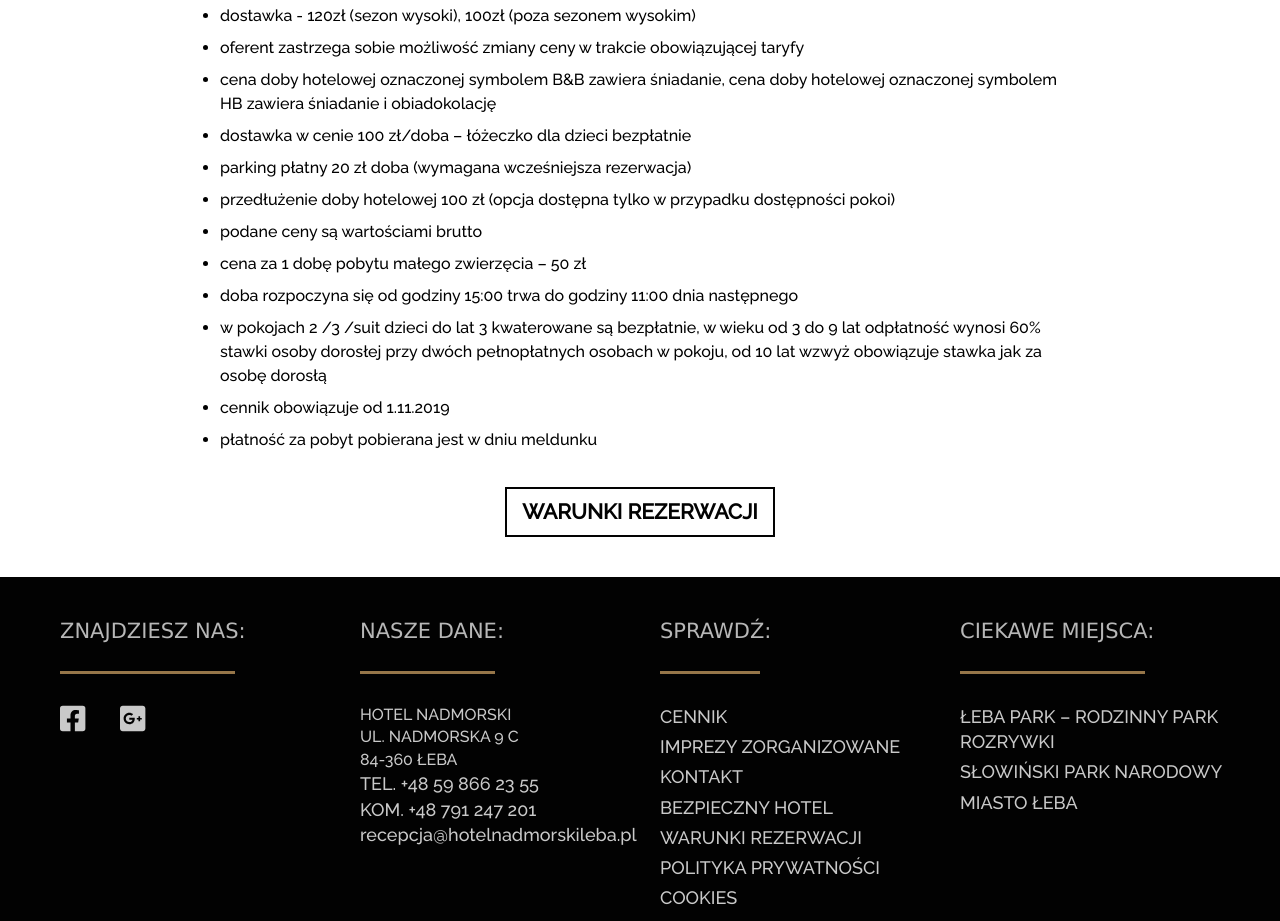
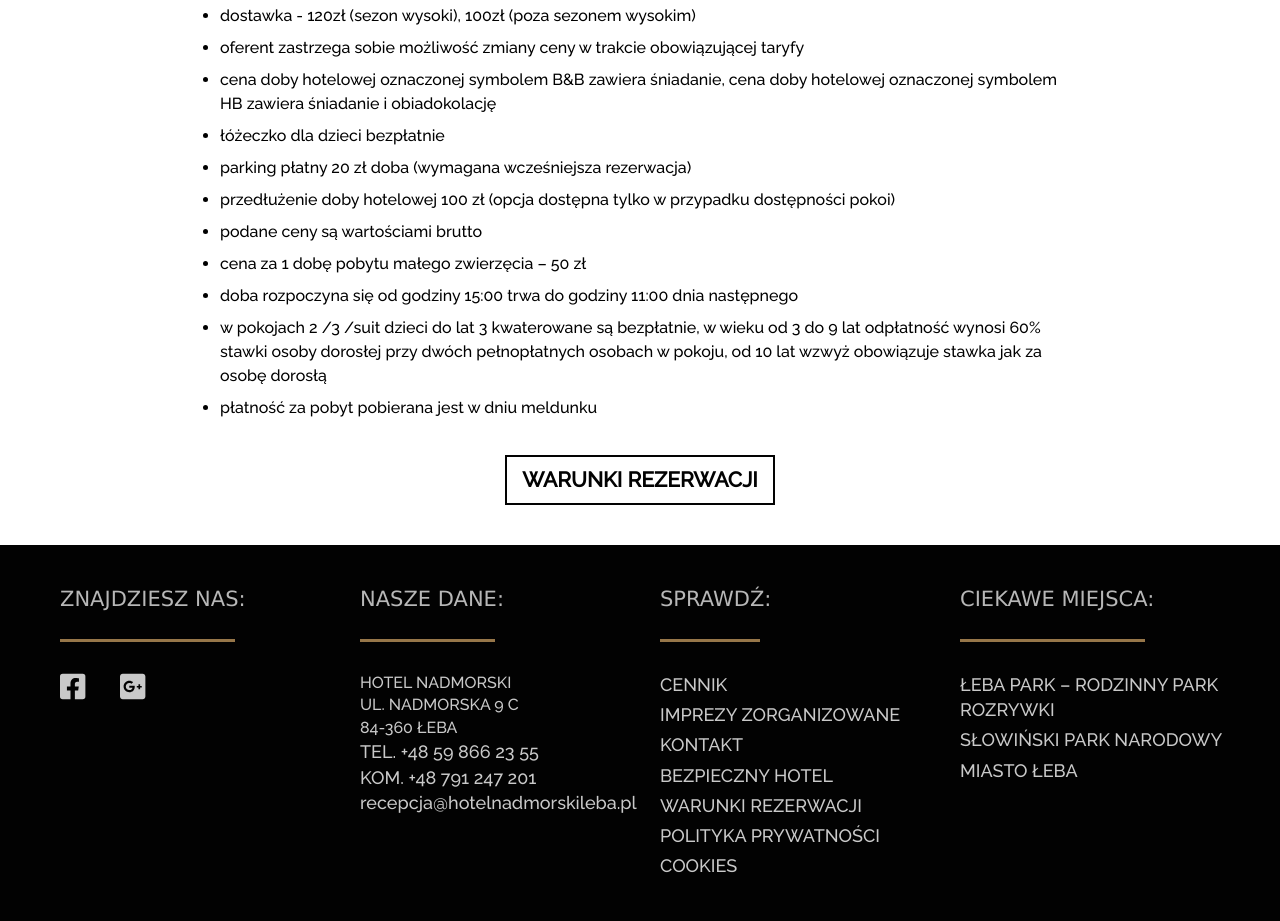
Before and after one commit to marcinstenka/hotelnadmorskileba, a React (Create React App) app: page /cennik in a window 1280 px wide. Shown: the part 820-1741 px from the top of the page. Built offline with nearby package versions, Linux system fonts and the light colour scheme.

Commit message:
1.2.5 - pricelist update v6

```diff
--- a/public/assets/locales/pl/translation.json
+++ b/public/assets/locales/pl/translation.json
@@ -129,16 +129,15 @@
   "priceList-text4": "dostawka - 120zł (sezon wysoki), 100zł (poza sezonem wysokim)",
   "priceList-text5": "oferent zastrzega sobie możliwość zmiany ceny w trakcie obowiązującej taryfy",
   "priceList-text6": "cena doby hotelowej oznaczonej symbolem B&B zawiera śniadanie, cena doby hotelowej oznaczonej symbolem HB zawiera śniadanie i obiadokolację",
-  "priceList-text7": "dostawka w cenie 100 zł/doba – łóżeczko dla dzieci bezpłatnie",
+  "priceList-text7": "łóżeczko dla dzieci bezpłatnie",
   "priceList-text8": "parking płatny 20 zł doba (wymagana wcześniejsza rezerwacja)",
   "priceList-text9": "przedłużenie doby hotelowej 100 zł (opcja dostępna tylko w przypadku dostępności pokoi)",
   "priceList-text10": "podane ceny są wartościami brutto",
   "priceList-text11": "cena za 1 dobę pobytu małego zwierzęcia – 50 zł",
   "priceList-text12": "doba rozpoczyna się od godziny 15:00 trwa do godziny 11:00 dnia następnego",
   "priceList-text13": "w pokojach 2 /3 /suit dzieci do lat 3 kwaterowane są bezpłatnie, w wieku od 3 do 9 lat odpłatność wynosi 60% stawki osoby dorosłej przy dwóch pełnopłatnych osobach w pokoju, od 10 lat wzwyż obowiązuje stawka jak za osobę dorosłą",
-  "priceList-text14": "cennik obowiązuje od 1.11.2019",
-  "priceList-text15": "płatność za pobyt pobierana jest w dniu meldunku",
-  "priceList-text16": "WARUNKI REZERWACJI",
+  "priceList-text14": "płatność za pobyt pobierana jest w dniu meldunku",
+  "priceList-text15": "WARUNKI REZERWACJI",
   "contact1": "ADRES",
   "contact2": "TELEFON",
   "contact3": "Kontakt telefoniczny:",
--- a/src/Pages/PriceList.js
+++ b/src/Pages/PriceList.js
@@ -353,10 +353,9 @@ const PriceList = () => {
           <li>{t('priceList-text12')}</li>
           <li>{t('priceList-text13')}</li>
           <li>{t('priceList-text14')}</li>
-          <li>{t('priceList-text15')}</li>
         </ul>
         <div className="button">
-          <Link to="warunki-rezerwacji">{t('priceList-text16')}</Link>
+          <Link to="warunki-rezerwacji">{t('priceList-text15')}</Link>
         </div>
       </div>
       <Footer />
```
Also changed, not shown: 4 other files (tests, documents, lock files or other folders).
